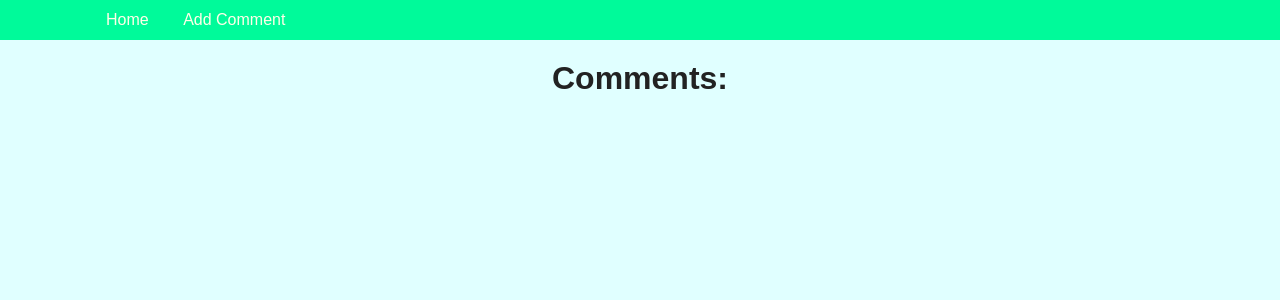
After one commit to ruslanhq/python_project_blog, a Django app: page /comment/index/ in a window 1280 px wide. The commit adds this page. Shown: the top 300 px of the page. Run offline with Django 3.2, Linux system fonts and the light colour scheme; data that the repository does not hold is empty; some libraries are stand-ins or nearby versions.

Commit message:
Added Update and Delete

```diff
--- a/source/blog/urls.py
+++ b/source/blog/urls.py
@@ -15,7 +15,8 @@ Including another URLconf
 """
 from django.contrib import admin
 from django.urls import path
-from webapp.views import IndexView, ArticleView, ArticleCreateView, ArticleUpdateView, ArticleDeleteView
+from webapp.views import IndexView, ArticleView, ArticleCreateView, ArticleUpdateView, ArticleDeleteView,\
+    CommentIndexView, CommentCreateView, CommentUpdateView, CommentDeleteView
 
 urlpatterns = [
     path('admin/', admin.site.urls),
@@ -24,4 +25,8 @@ urlpatterns = [
     path('article/add/', ArticleCreateView.as_view(), name='article_add'),
     path('article/edit/<int:pk>/', ArticleUpdateView.as_view(), name='article_update'),
     path('article/delete/<int:pk>/', ArticleDeleteView.as_view(), name='article_delete'),
+    path('comment/index/', CommentIndexView.as_view(), name='comment_index_view'),
+    path('comment/create/', CommentCreateView.as_view(), name='comment_create'),
+    path('comment/update/<int:pk>/', CommentUpdateView.as_view(), name='comment_update'),
+    path('comment/delete/<int:pk>/', CommentDeleteView.as_view(), name='comment_delete')
 ]
--- /dev/null
+++ b/source/webapp/templates/comment/comment_index.html
@@ -0,0 +1,18 @@
+{% extends 'base.html' %}
+
+{% block menu %}
+           <li><a href="{% url 'comment_create' %}">Add Comment</a></li>
+{% endblock %}
+{% block content %}
+<h1>Comments:</h1>
+    {% for com in comment %}
+        <h2>{{ com.author }}</h2>
+        <div>{{ com.text }}</div>
+{#        <p><a href="{% url 'article_view' article.pk %}">More...</a></p>#}
+        <p><a href="{% url 'comment_update' com.pk %}">Edit</a></p>
+        <p><a href="{% url 'comment_delete' com.pk %}">Delete</a></p>
+        <hr/>
+    {% endfor %}
+{% endblock %}
+</body>
+</html>
--- a/source/webapp/templates/index.html
+++ b/source/webapp/templates/index.html
@@ -2,6 +2,8 @@
 
 {% block menu %}
            <li><a href="{% url 'article_add' %}">Add Article</a></li>
+           <li><a href="{% url 'comment_index_view' %}">Comments</a></li>
+
 {% endblock %}
 {% block content %}
 <h1>Articles:</h1>
--- a/source/webapp/views.py
+++ b/source/webapp/views.py
@@ -1,8 +1,8 @@
 from django.shortcuts import render, get_object_or_404, redirect
 from django.views.generic import View, TemplateView
 
-from webapp.forms import ArticleForm
-from webapp.models import Article
+from webapp.forms import ArticleForm, CommentForm
+from webapp.models import Article, Comment
 
 
 class IndexView(TemplateView):
@@ -26,21 +26,20 @@ class ArticleView(TemplateView):
 
 class ArticleCreateView(View):
     def get(self, request, *args, **kwargs):
-            form = ArticleForm()
-            return render(request, 'create.html', context={'form': form})
+        form = ArticleForm()
+        return render(request, 'create.html', context={'form': form})
 
     def post(self, request, *args, **kwargs):
-            form = ArticleForm(data=request.POST)
-            if form.is_valid():
-                article = Article.objects.create(
+        form = ArticleForm(data=request.POST)
+        if form.is_valid():
+            article = Article.objects.create(
                     title=form.cleaned_data['title'],
                     author=form.cleaned_data['author'],
                     text=form.cleaned_data['text']
                 )
-                return redirect('article_view', pk=article.pk)
-
-            else:
-                return render(request, 'create.html', context={'form': form})
+            return redirect('article_view', pk=article.pk)
+        else:
+            return render(request, 'create.html', context={'form': form})
 
 
 class ArticleUpdateView(View):
@@ -75,3 +74,66 @@ class ArticleDeleteView(View):
         article = get_object_or_404(Article, pk=kwargs.get('pk'))
         article.delete()
         return redirect('index')
+
+
+class CommentIndexView(TemplateView):
+    template_name = 'comment/comment_index.html'
+
+    def get_context_data(self, **kwargs):
+        context = super().get_context_data(**kwargs)
+        context['comment'] = Comment.objects.all()
+        return context
+
+
+
+
+class CommentCreateView(View):
+    def get(self, request, *args, **kwargs):
+        form = CommentForm()
+        return render(request, 'comment/create.html', context={'form': form})
+
+    def post(self, request, *args, **kwargs):
+        form = CommentForm(data=request.POST)
+        if form.is_valid():
+            comment = Comment.objects.create(
+                author=form.cleaned_data['author'],
+                text=form.cleaned_data['text'],
+                article=form.cleaned_data['article']
+            )
+            return redirect('comment_index_view')
+        else:
+            return render(request, 'comment/create.html', context={'form': form})
+
+
+class CommentUpdateView(View):
+    def get(self, request, *args, **kwargs):
+        comment = get_object_or_404(Comment, pk=kwargs.get('pk'))
+        form = CommentForm(data={
+            'title': comment.article,
+            'author': comment.author,
+            'text': comment.text
+        })
+        return render(request, 'comment/update.html', context={'form': form, 'comment': comment})
+
+    def post(self, request, *args, **kwargs):
+        comment = get_object_or_404(Comment, pk=kwargs.get('pk'))
+        form = CommentForm(data=request.POST)
+        if form.is_valid():
+            comment.article = form.cleaned_data['article']
+            comment.author = form.cleaned_data['author']
+            comment.text = form.cleaned_data['text']
+            comment.save()
+            return redirect('comment_index_view')
+        else:
+            return render(request, 'update.html', context={'form': form, 'comment': comment})
+
+
+class CommentDeleteView(View):
+    def get(self, request, *args, **kwargs):
+        comment = get_object_or_404(Comment, pk=kwargs.get('pk'))
+        return render(request, 'comment/delete.html', context={'comment': comment})
+
+    def post(self, request, *args, **kwargs):
+        comment = get_object_or_404(Comment, pk=kwargs.get('pk'))
+        comment.delete()
+        return redirect('comment_index_view')
```
Also changed, not shown: source/webapp/forms.py (+10 -0 lines), source/webapp/templates/comment/create.html (added, +11 -0 lines), source/webapp/templates/comment/delete.html (added, +14 -0 lines), source/webapp/templates/comment/update.html (added, +12 -0 lines), 1 other file.
